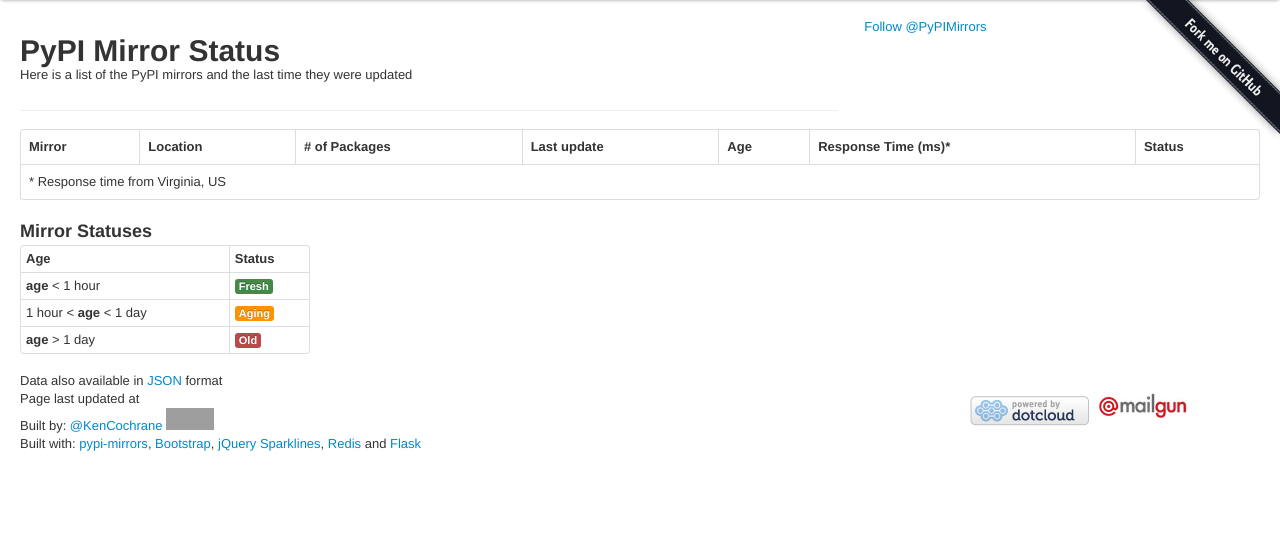
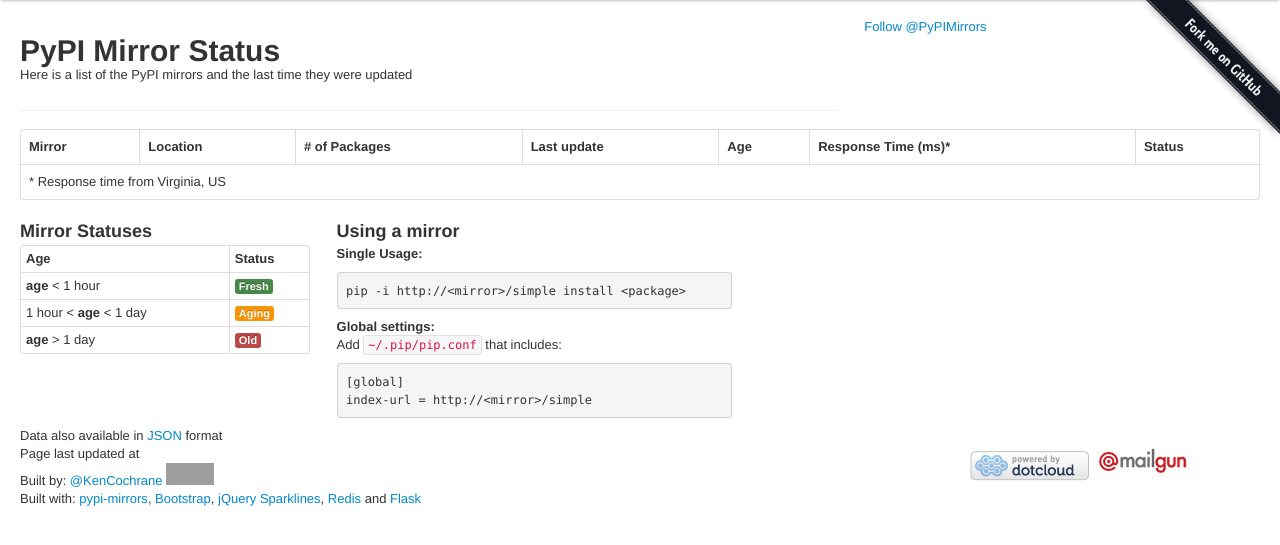
Before and after one commit to kencochrane/pypi-mirrors, a Flask app: template templates/index.html in a window 1280 px wide. Shown: the part 40-585 px from the top of the page. Run offline with Flask 2, Linux system fonts and the light colour scheme; the template is opened without the code that fills it, so the values that code supplies are empty; some libraries are stand-ins or nearby versions; grey boxes are pictures that could not be loaded.

Commit message:
Add mirror usage instructions.

```diff
--- a/templates/index.html
+++ b/templates/index.html
@@ -90,7 +90,19 @@
             </tbody>
         </table>
     </div>
-    <div class="span9"></div>
+
+    <div class="span4">
+        <h3>Using a mirror</h3>
+        <p><strong>Single Usage:</strong> <br/>
+          <pre>pip -i http://&lt;mirror&gt;/simple install &lt;package&gt;</pre>
+        <p><strong>Global settings:</strong> </br>
+          Add <code>~/.pip/pip.conf</code> that includes:
+          <pre>
+[global]
+index-url = http://&lt;mirror&gt;/simple</pre>
+        </p>
+    </div>
+    <div class="span5"></div>
     </div>
     <div class="row-fluid">
     <div class="span9">
```
